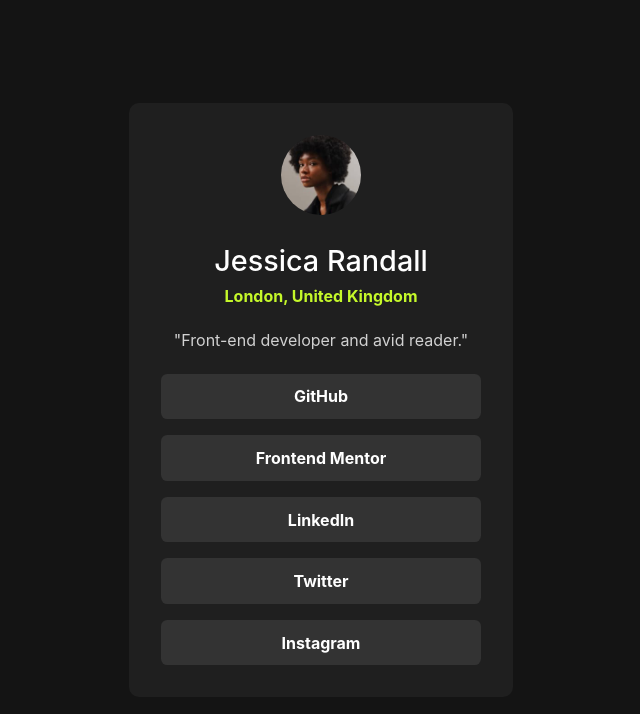
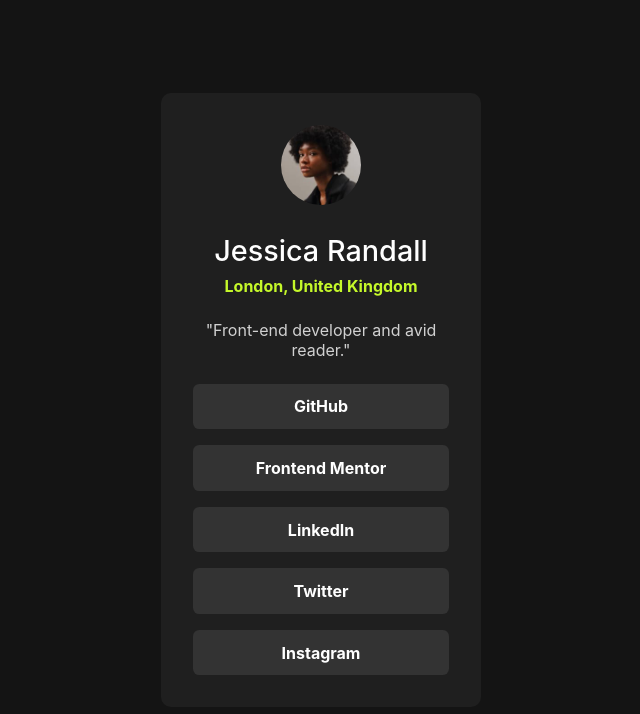
Before and after one commit to codeBloom361/social-links-profile, a plain HTML site: page index.html in a window 1280 px wide. Shown: the whole page, without its empty margins (319-959 px from the left). Drawn offline with Linux system fonts and the light colour scheme; a web font is replaced by a local one.

Commit message:
Update README.md

```diff
--- a/styles.css
+++ b/styles.css
@@ -33,7 +33,7 @@
     background-color: var(--main-background-color);
     padding: 2rem;
     border-radius: 10px;
-    width: 30%;
+    width: 25%;
 }
 img{
     height: 80px;
@@ -79,7 +79,7 @@
     color: var(--background-color);
 }
 
-@media (max-width: 550px){
+@media (max-width: 768px){
     .main-container{
         width: 80%;
     }
```
Also changed, not shown: Screenshot 2025-02-22 182613.png (added), 1 other file.
